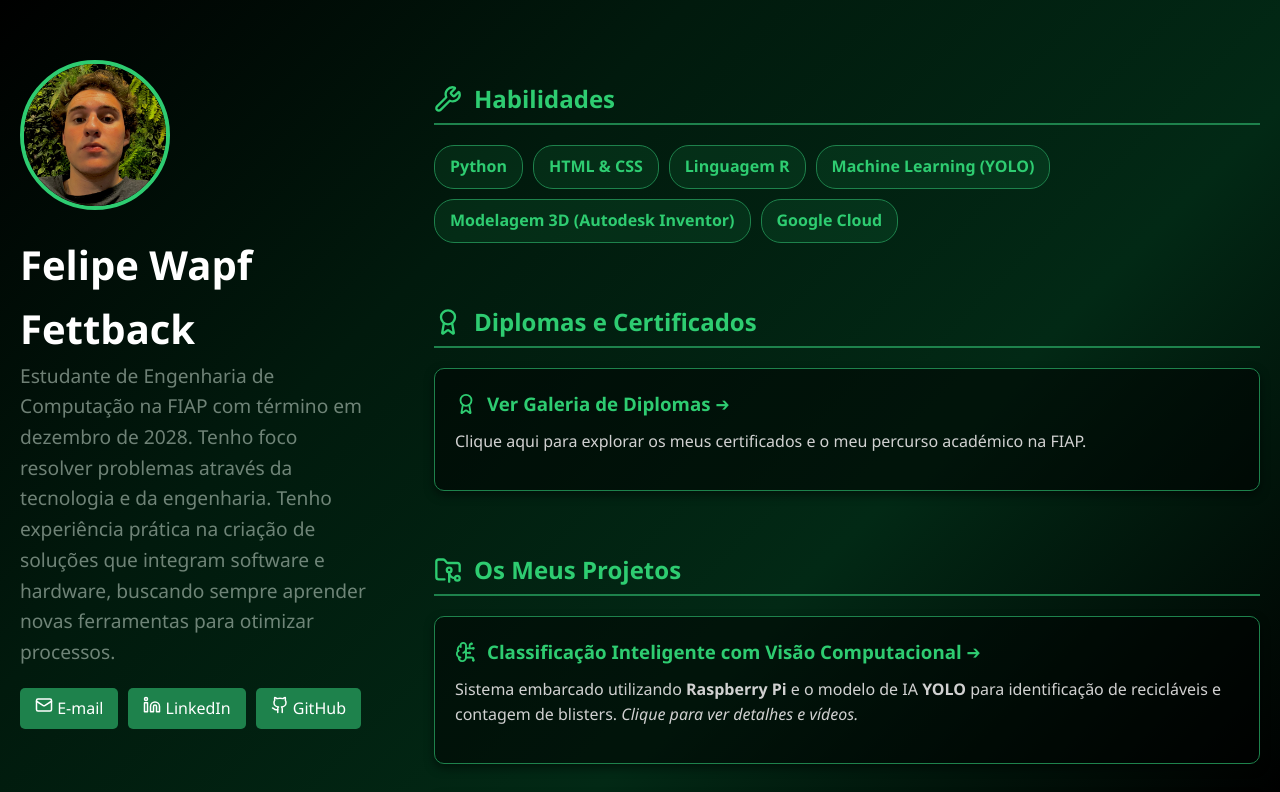
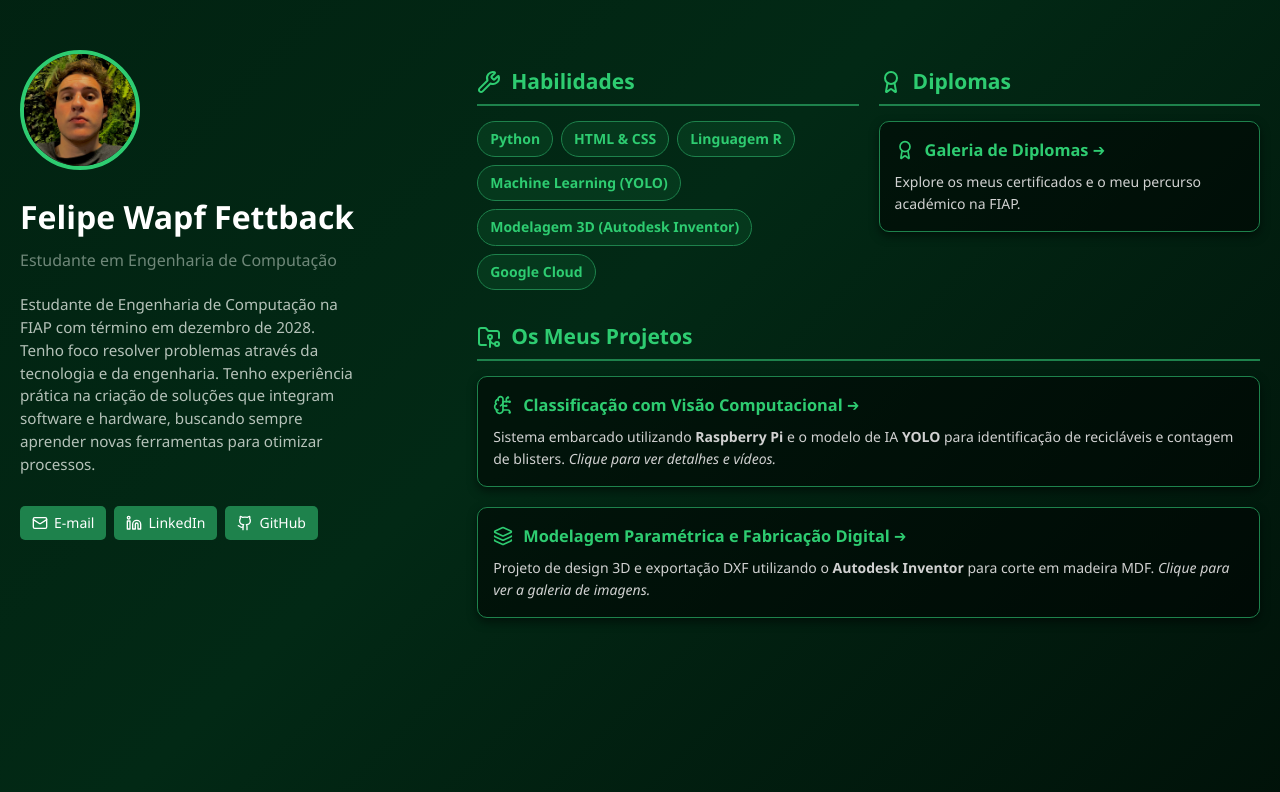
Before and after one commit to FelipeFettback/Meu-Portfolio, a Next.js app in the folder meu-portfolio-nextnpx/: page / in a window 1280 px wide. Shown: the top 792 px of the page. Built offline with nearby package versions, Linux system fonts and the light colour scheme.

Commit message:
Input de animações

```diff
--- a/meu-portfolio-nextnpx/app/globals.css
+++ b/meu-portfolio-nextnpx/app/globals.css
@@ -6,7 +6,6 @@
     font-family: 'Segoe UI', Tahoma, Geneva, Verdana, sans-serif;
 }
 
-/* 1. FUNDO ANIMADO (Degradê em movimento lento) */
 body {
     background: linear-gradient(135deg, #000000, #011a0d, #022915, #000000);
     background-size: 300% 300%;
@@ -15,6 +14,7 @@ body {
     color: #e0e0e0;
     line-height: 1.6;
     min-height: 100vh;
+    font-size: 14px;
 }
 
 @keyframes moverFundo {
@@ -23,16 +23,14 @@ body {
     100% { background-position: 0% 50%; }
 }
 
-/* --- A Caixa Principal --- */
 .site-wrapper {
     display: flex;
     flex-direction: column;
-    max-width: 1400px;
+    max-width: 1450px; /* <-- AUMENTADO PARA EMPURRAR O CABEÇALHO PARA A ESQUERDA */
     margin: 0 auto;
     padding: 20px;
 }
 
-/* 2. ENTRADA SUAVE (Conteúdo surge de baixo para cima) */
 main {
     width: 100%;
     animation: surgir 1s ease-out forwards;
@@ -41,7 +39,7 @@ main {
 header {
     text-align: center;
     padding: 20px 0 40px 0;
-    animation: surgir 0.8s ease-out forwards; /* O cabeçalho aparece um pouquinho antes */
+    animation: surgir 0.8s ease-out forwards;
 }
 
 @keyframes surgir {
@@ -49,49 +47,61 @@ header {
     to { opacity: 1; transform: translateY(0); }
 }
 
-/* 3. FOTO DE PERFIL COM PULSO */
+/* FOTO */
 .foto-perfil {
-    width: 150px;
-    height: 150px;
+    width: 120px;
+    height: 120px;
     border-radius: 50%;
     object-fit: cover;
     border: 4px solid #2ecc71;
     margin-bottom: 15px;
-    animation: pulsoVerde 2s infinite; /* Chama a animação do pulso */
+    animation: pulsoVerde 2s infinite;
 }
 
 @keyframes pulsoVerde {
     0% { box-shadow: 0 0 0 0 rgba(46, 204, 113, 0.4); }
-    70% { box-shadow: 0 0 0 15px rgba(46, 204, 113, 0); }
+    70% { box-shadow: 0 0 0 12px rgba(46, 204, 113, 0); }
     100% { box-shadow: 0 0 0 0 rgba(46, 204, 113, 0); }
 }
 
+/* TEXTOS */
 h1 {
-    font-size: 2.5rem;
+    font-size: 2rem;
     color: #ffffff;
+    margin-bottom: 5px;
 }
 
 .subtitulo {
-    font-size: 1.2rem;
+    font-size: 1rem;
     color: #a8bbaea8;
     margin-bottom: 20px;
 }
 
-/* Botões de Contato */
+.texto-sobre {
+    font-size: 0.95rem;
+    color: #b5c2b9;
+    margin-bottom: 30px;
+    line-height: 1.5;
+}
+
+/* BOTÕES DE CONTATO */
 .links-contato {
     display: flex;
     justify-content: center;
     flex-wrap: wrap;
-    gap: 10px;
+    gap: 8px;
 }
 
 .links-contato a {
     color: #ffffff;
     text-decoration: none;
     background-color: #1e824c;
-    padding: 8px 15px;
+    padding: 6px 12px;
     border-radius: 5px;
     transition: background 0.3s, transform 0.2s;
+    display: flex;
+    align-items: center;
+    gap: 6px;
 }
 
 .links-contato a:hover {
@@ -99,36 +109,40 @@ h1 {
     transform: scale(1.05);
 }
 
-/* Seções Gerais */
+/* CONTAINERS E LINHA DUPLA */
 .container {
-    padding: 20px 0;
-    margin-bottom: 20px;
+    padding: 15px 0;
+    margin-bottom: 15px;
+}
+
+.linha-dupla {
+    display: flex;
+    flex-direction: column; /* Padrão celular: uma embaixo da outra */
+    gap: 20px;
 }
 
 h2 {
     color: #2ecc71;
     border-bottom: 2px solid #1e824c;
     padding-bottom: 5px;
-    margin-bottom: 20px;
-
-    /* NOVA REGRA: Alinha ícone e texto */
+    margin-bottom: 15px;
     display: flex;
     align-items: center;
-    gap: 12px; /* Espaço entre ícone e texto */
+    gap: 10px;
 }
 
-/* Habilidades */
+/* HABILIDADES */
 .lista-habilidades {
     display: flex;
     flex-wrap: wrap;
     list-style: none;
-    gap: 10px;
+    gap: 8px;
 }
 
 .lista-habilidades li {
     background-color: rgba(46, 204, 113, 0.1);
     border: 1px solid #1e824c;
-    padding: 8px 15px;
+    padding: 6px 12px;
     border-radius: 20px;
     font-weight: bold;
     color: #2ecc71;
@@ -136,71 +150,61 @@ h2 {
 }
 
 .lista-habilidades li:hover {
-    transform: scale(1.1); /* Dá um zoomzinho ao passar o mouse na habilidade */
+    transform: scale(1.1);
     background-color: #1e824c;
     color: white;
 }
 
-/* 4. CARTÕES DE PROJETOS E DIPLOMAS (Efeito Flutuar) */
+/* CARTÕES DE PROJETO/DIPLOMA */
 .grade-projetos {
     display: flex;
     flex-direction: column;
-    gap: 30px;
+    gap: 20px;
 }
 
 .cartao-projeto {
     background: rgba(0, 0, 0, 0.5);
     border: 1px solid #1e824c;
-    padding: 20px;
+    padding: 15px;
     border-radius: 10px;
     box-shadow: 0 4px 10px rgba(0,0,0,0.5);
-    transition: all 0.3s ease; /* Prepara o cartão para animações suaves */
+    transition: all 0.3s ease;
 }
 
-/* O hover só é ativado se o cartão for um Link (tag 'a') */
 a.cartao-projeto:hover {
-    transform: translateY(-8px); /* Levanta o cartão */
-    box-shadow: 0 10px 25px rgba(46, 204, 113, 0.25); /* Acende o brilho verde atrás */
-    border-color: #2ecc71; /* A borda fica mais viva */
+    transform: translateY(-8px);
+    box-shadow: 0 10px 25px rgba(46, 204, 113, 0.25);
+    border-color: #2ecc71;
     background: rgba(0, 0, 0, 0.8);
 }
 
 .cartao-projeto h3 {
-    margin-bottom: 10px;
+    margin-bottom: 8px;
     color: #2ecc71;
-    /* NOVA REGRA: Alinha ícone e texto */
     display: flex;
     align-items: center;
     gap: 10px;
 }
 
 .cartao-projeto p {
-    margin-bottom: 15px;
     color: #d1d1d1;
 }
 
-.midia-projeto {
-    width: 100%;
-    border-radius: 8px;
-    margin-top: 10px;
-    border: 1px solid #1e824c;
-}
-
 /* =======================================================
-   A MÁGICA DO COMPUTADOR (Telas largas, lado a lado)
+   A MÁGICA DO COMPUTADOR
    ======================================================= */
 @media (min-width: 850px) {
     .site-wrapper {
         flex-direction: row;
         align-items: flex-start;
-        gap: 60px;
-        padding-top: 60px;
+        gap: 120px; /* <--- AUMENTADO O ESPAÇAMENTO AQUI (Era 50px) */
+        padding-top: 50px;
     }
 
     header {
-        width: 30%;
+        width: 28%; /* <--- Ajustado para o texto 'Sobre Mim' ficar com uma boa quebra de linha */
         position: sticky;
-        top: 60px;
+        top: 50px;
         padding: 0;
         text-align: left;
     }
@@ -210,6 +214,16 @@ a.cartao-projeto:hover {
     }
 
     main {
-        width: 70%;
+        width: 65%; /* <--- Reduzido de 75% para 65% para compensar o gap gigante sem estourar a tela */
+    }
+
+    .linha-dupla {
+        flex-direction: row;
+        align-items: flex-start;
+    }
+
+    .linha-dupla .container {
+        flex: 1;
+        margin-bottom: 0;
     }
 }
--- a/meu-portfolio-nextnpx/app/page.tsx
+++ b/meu-portfolio-nextnpx/app/page.tsx
@@ -1,5 +1,4 @@
 import Link from 'next/link';
-// IMPORTAÇÃO DOS ÍCONES
 import {
   UserCircle,
   Wrench,
@@ -20,22 +19,29 @@ export default function Home() {
       <header>
         <img src="/midia/FelipeWapfFettbackFoto.jpeg" alt="Felipe Fettback" className="foto-perfil" />
         <h1>Felipe Wapf Fettback</h1>
-        <p className="subtitulo">Estudante de Engenharia de Computação na FIAP com término em dezembro de 2028.
-                Tenho foco resolver problemas através da tecnologia e da engenharia.
-                Tenho experiência prática na criação de soluções que integram software e hardware,
-                buscando sempre aprender novas ferramentas para otimizar processos.</p>
+        <p className="subtitulo">Estudante em Engenharia de Computação</p>
+
+        <p className="texto-sobre">
+            Estudante de Engenharia de Computação na FIAP com término em dezembro de 2028.
+            Tenho foco resolver problemas através da tecnologia e da engenharia. Tenho
+            experiência prática na criação de soluções que integram software e hardware,
+            buscando sempre aprender novas ferramentas para otimizar processos.
+        </p>
+
         <div className="links-contato">
-            <a href="mailto:wapffelipe@email.com"><Mail size={18} /> E-mail</a>
-            <a href="https://www.linkedin.com/in/felipe-fettback-1623a2334/" target="_blank" rel="noopener noreferrer"><Linkedin size={18} /> LinkedIn</a>
-            <a href="https://github.com/FelipeFettback" target="_blank" rel="noopener noreferrer"><Github size={18} /> GitHub</a>
+            <a href="mailto:wapffelipe@email.com"><Mail size={16} /> E-mail</a>
+            <a href="https://www.linkedin.com/in/felipe-fettback-1623a2334/" target="_blank" rel="noopener noreferrer"><Linkedin size={16} /> LinkedIn</a>
+            <a href="https://github.com/FelipeFettback" target="_blank" rel="noopener noreferrer"><Github size={16} /> GitHub</a>
         </div>
       </header>
 
       {/* LADO DIREITO */}
       <main>
+
+        {/* NOVA CAIXA: Coloca Habilidades e Diplomas lado a lado no PC */}
+        <div className="linha-dupla">
             <section className="container">
-            {/* Ícone de Ferramenta */}
-            <h2><Wrench size={28} color="#2ecc71" /> Habilidades</h2>
+                <h2><Wrench size={24} color="#2ecc71" /> Habilidades</h2>
                 <ul className="lista-habilidades">
                     <li>Python</li>
                     <li>HTML & CSS</li>
@@ -46,35 +52,29 @@ export default function Home() {
                 </ul>
             </section>
 
-        {/* SEÇÃO: DIPLOMAS */}
             <section className="container">
-            {/* Ícone de Prêmio/Troféu */}
-            <h2><Award size={28} color="#2ecc71" /> Diplomas e Certificados</h2>
+                <h2><Award size={24} color="#2ecc71" /> Diplomas</h2>
                 <div className="grade-projetos">
                     <Link href="/diplomas" className="cartao-projeto" style={{ textDecoration: 'none', display: 'block' }}>
-                    {/* Ícone de Certificado sutil dentro do h3 */}
-                    <h3><Award size={22} /> Ver Galeria de Diplomas ➔</h3>
-                    <p>Clique aqui para explorar os meus certificados e o meu percurso académico na FIAP.</p>
+                        <h3><Award size={20} /> Galeria de Diplomas ➔</h3>
+                        <p>Explore os meus certificados e o meu percurso académico na FIAP.</p>
                     </Link>
                 </div>
             </section>
+        </div>
 
+        {/* SEÇÃO DE PROJETOS (Fica embaixo, ocupando a largura toda) */}
         <section className="container">
-            {/* Ícone de Pasta de Código */}
-            <h2><FolderGit2 size={28} color="#2ecc71" /> Os Meus Projetos</h2>
+            <h2><FolderGit2 size={24} color="#2ecc71" /> Os Meus Projetos</h2>
             <div className="grade-projetos">
 
-                {/* PROJETO YOLO */}
                 <Link href="/projetos/visao-computacional" className="cartao-projeto" style={{ textDecoration: 'none', display: 'block' }}>
-                    {/* Ícone de Cérebro/IA sutil */}
-                    <h3><BrainCircuit size={22} /> Classificação Inteligente com Visão Computacional ➔</h3>
+                    <h3><BrainCircuit size={20} /> Classificação com Visão Computacional ➔</h3>
                     <p>Sistema embarcado utilizando <strong>Raspberry Pi</strong> e o modelo de IA <strong>YOLO</strong> para identificação de recicláveis e contagem de blisters. <em>Clique para ver detalhes e vídeos.</em></p>
                 </Link>
 
-                {/* PROJETO INVENTOR */}
                 <Link href="/projetos/fabricacao-digital" className="cartao-projeto" style={{ textDecoration: 'none', display: 'block' }}>
-                    {/* Ícone de Camadas/Modelagem sutil */}
-                    <h3><Layers3 size={22} /> Modelagem Paramétrica e Fabricação Digital ➔</h3>
+                    <h3><Layers3 size={20} /> Modelagem Paramétrica e Fabricação Digital ➔</h3>
                     <p>Projeto de design 3D e exportação DXF utilizando o <strong>Autodesk Inventor</strong> para corte em madeira MDF. <em>Clique para ver a galeria de imagens.</em></p>
                 </Link>
 
```
Lines whose indentation alone changed are shown as unchanged.
